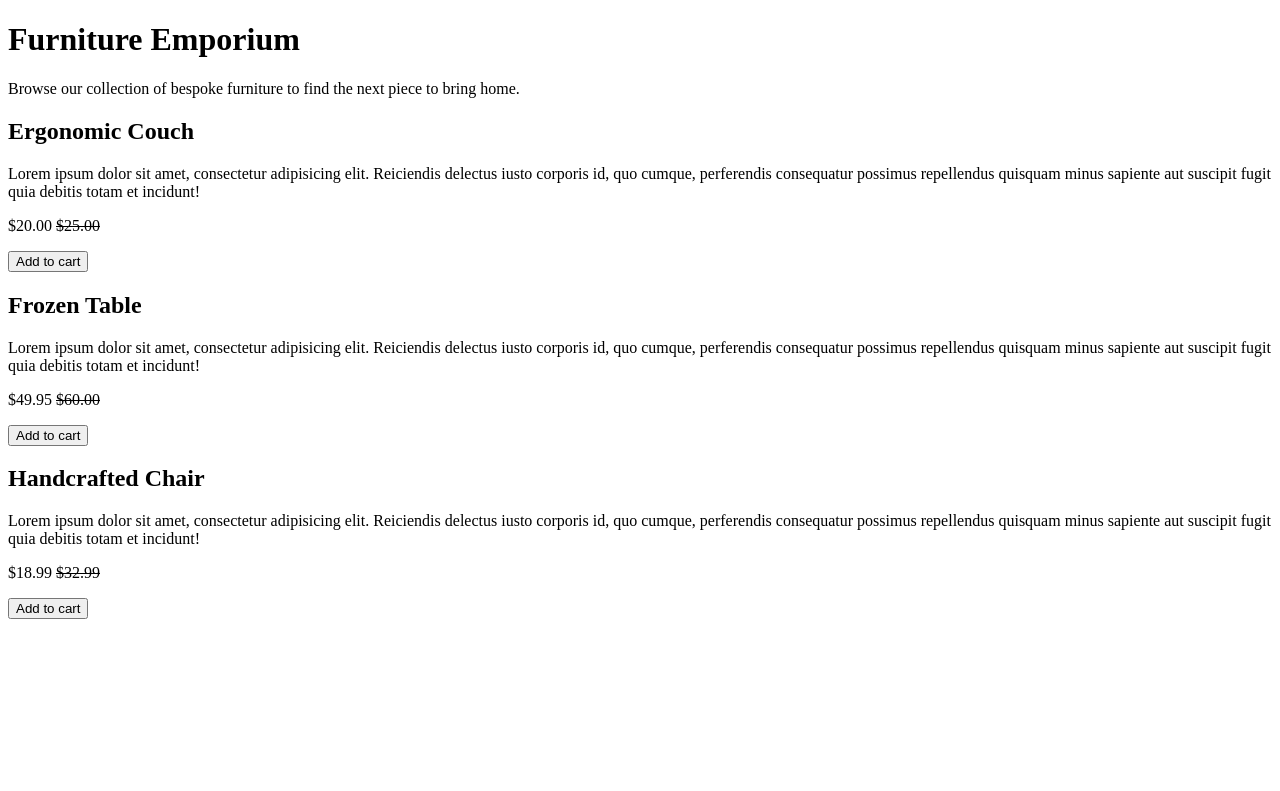
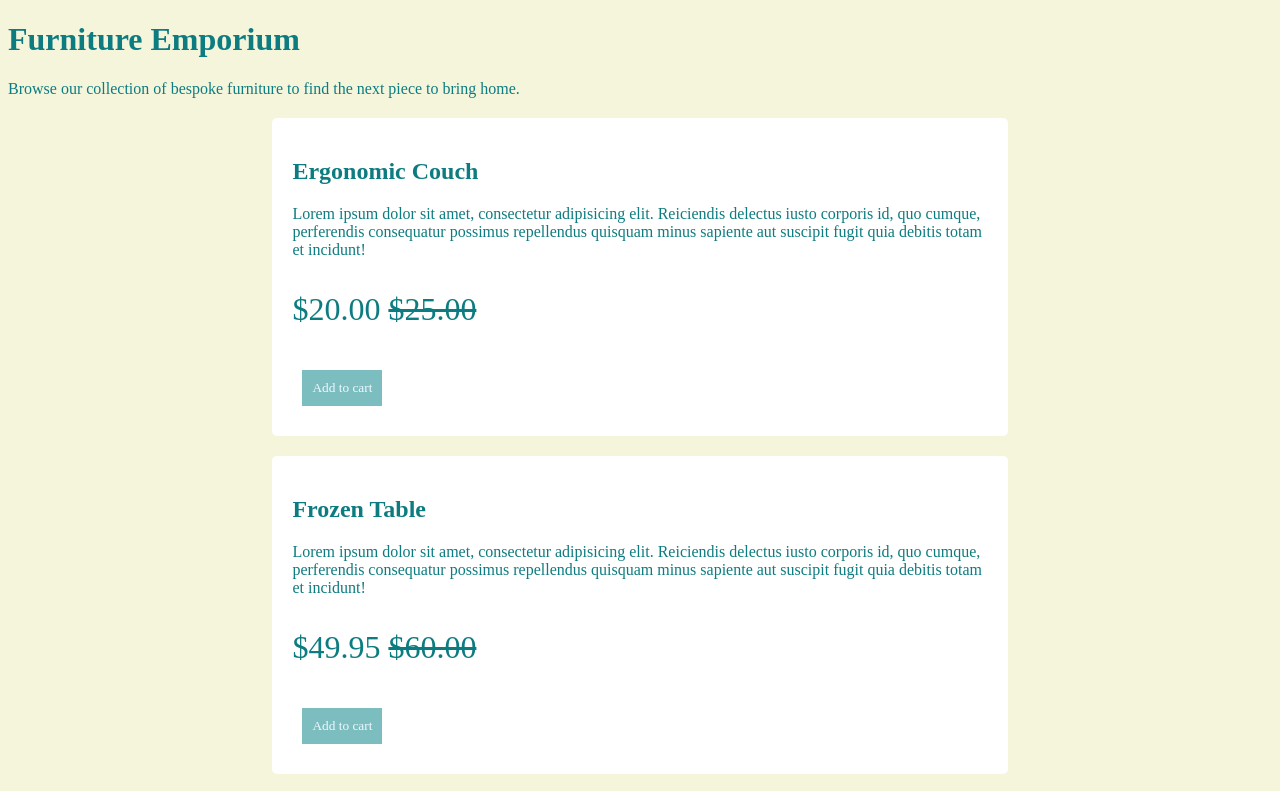
Before and after one commit to lgarrett94/furniture-emporium, a plain HTML site: page index.html in a window 1280 px wide. Shown: the top 791 px of the page. Drawn offline with Linux system fonts and the light colour scheme.

Commit message:
styled body, product cards, and buttons

```diff
--- a/index.css
+++ b/index.css
@@ -0,0 +1,29 @@
+body {
+  background-color: beige;
+  font-family: "Times New Roman", Times, serif;
+  color: rgb(13, 124, 128);
+  margin: 2;
+  padding: 20;
+}
+
+.product-card {
+  background-color: rgb(255, 255, 255);
+  font-family: "Times New Roman", Times, serif;
+  padding: 20px;
+  margin: 20px auto;
+  width: 55%;
+  border-radius: 5px;
+}
+
+.cart-button {
+  background-color: rgb(124, 190, 192);
+  font-family: "Times New Roman", Times, serif;
+  color: aliceblue;
+  padding: 10px;
+  margin: 10px;
+  border: none;
+}
+
+.price {
+  font-size: 2rem;
+}
--- a/index.html
+++ b/index.html
@@ -1,7 +1,8 @@
-<!DOCTYPE html>
+<!doctype html>
 <html lang="en">
   <head>
     <title>Furniture Emporium</title>
+    <link rel="stylesheet" href="index.css" />
   </head>
   <body>
     <main>
@@ -12,7 +13,7 @@
           bring home.
         </p>
       </header>
-      <article>
+      <article class="product-card">
         <h2>Ergonomic Couch</h2>
         <p>
           Lorem ipsum dolor sit amet, consectetur adipisicing elit. Reiciendis
@@ -20,10 +21,10 @@
           possimus repellendus quisquam minus sapiente aut suscipit fugit quia
           debitis totam et incidunt!
         </p>
-        <p>$20.00 <s>$25.00</s></p>
-        <button>Add to cart</button>
+        <p class="price">$20.00 <s>$25.00</s></p>
+        <button class="cart-button">Add to cart</button>
       </article>
-      <article>
+      <article class="product-card">
         <h2>Frozen Table</h2>
         <p>
           Lorem ipsum dolor sit amet, consectetur adipisicing elit. Reiciendis
@@ -31,10 +32,10 @@
           possimus repellendus quisquam minus sapiente aut suscipit fugit quia
           debitis totam et incidunt!
         </p>
-        <p>$49.95 <s>$60.00</s></p>
-        <button>Add to cart</button>
+        <p class="price">$49.95 <s>$60.00</s></p>
+        <button class="cart-button">Add to cart</button>
       </article>
-      <article>
+      <article class="product-card">
         <h2>Handcrafted Chair</h2>
         <p>
           Lorem ipsum dolor sit amet, consectetur adipisicing elit. Reiciendis
@@ -42,8 +43,8 @@
           possimus repellendus quisquam minus sapiente aut suscipit fugit quia
           debitis totam et incidunt!
         </p>
-        <p>$18.99 <s>$32.99</s></p>
-        <button>Add to cart</button>
+        <p class="price">$18.99 <s>$32.99</s></p>
+        <button class="cart-button">Add to cart</button>
       </article>
     </main>
   </body>
```
